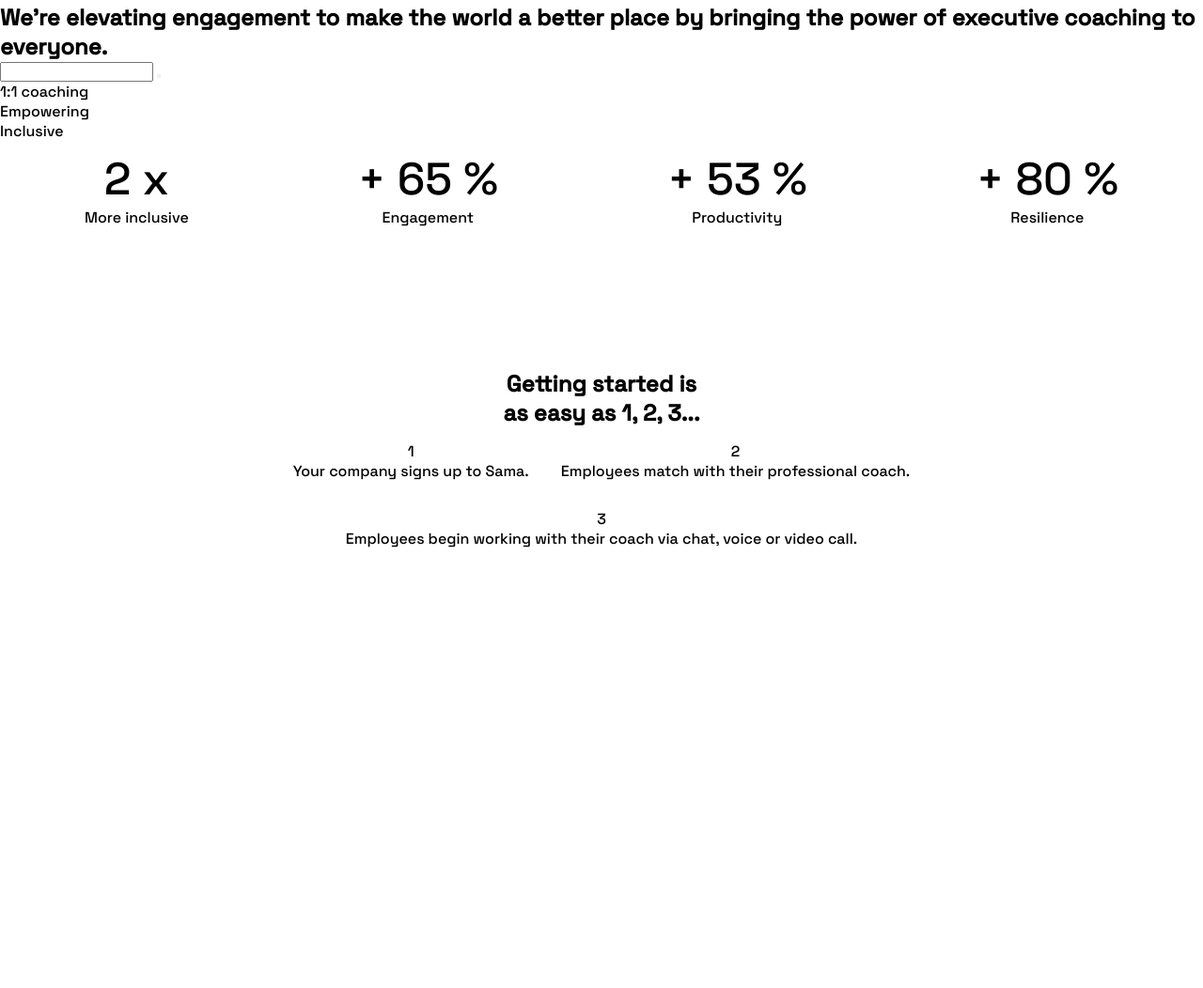
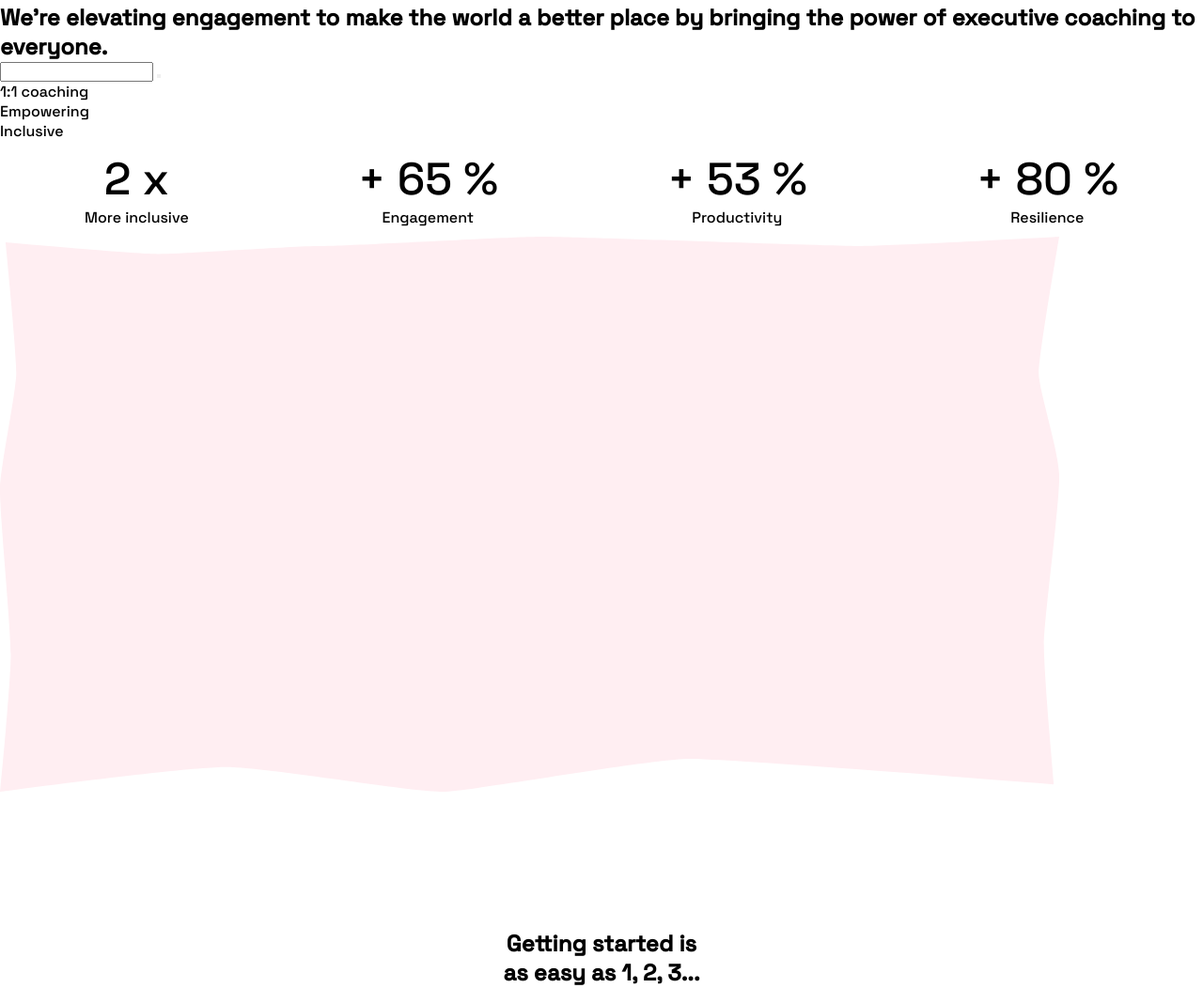
Before and after one commit to bas132828/landingSama, a plain HTML site: page index.html in a window 1280 px wide. Shown: the part 1256-2308 px from the top of the page at 94% size. Before the commit the page ends 1996 px from the top, so only its background shows below. Drawn offline with Linux system fonts and the light colour scheme.

Commit message:
Update index.html

```diff
--- a/index.html
+++ b/index.html
@@ -54,7 +54,7 @@
           <div class='persentList_item'><span class='subText'> + 80 % </span><br>
             Resilience</div>
         </div>
-
+        <img src="/images/steps-bg.svg" class='bckgImage_sec2' alt="pink background">
         <div class='sec2_container'>
           <h2>Getting started is <br>
             as easy as 1, 2, 3...</h2>
@@ -67,6 +67,7 @@
             <div class='sec2_item'>3 <br>
               Employees begin working with their coach via chat, voice or video call.
               </div>
+
         </div>
       </section>
     </main>
```
